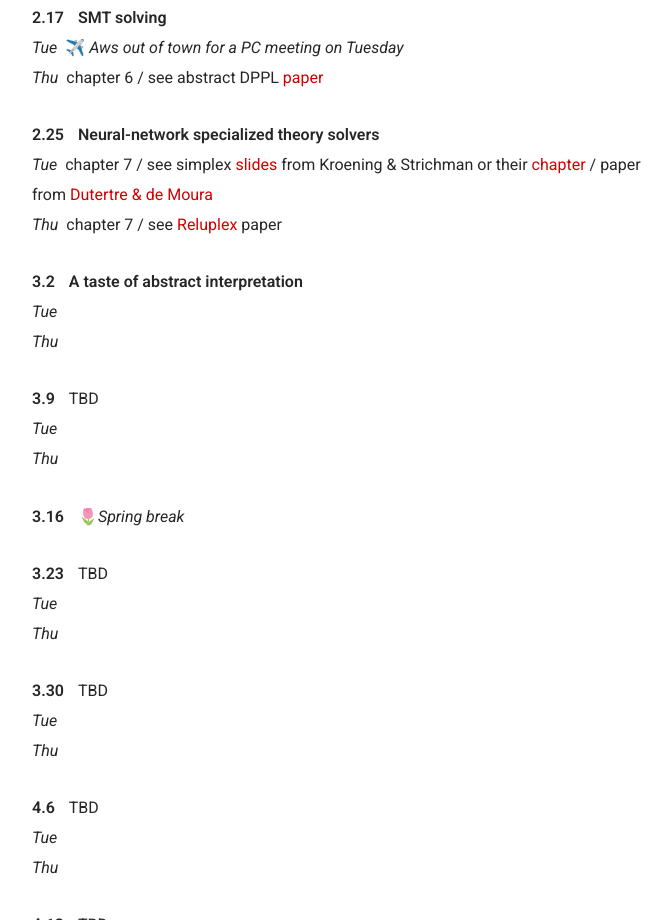
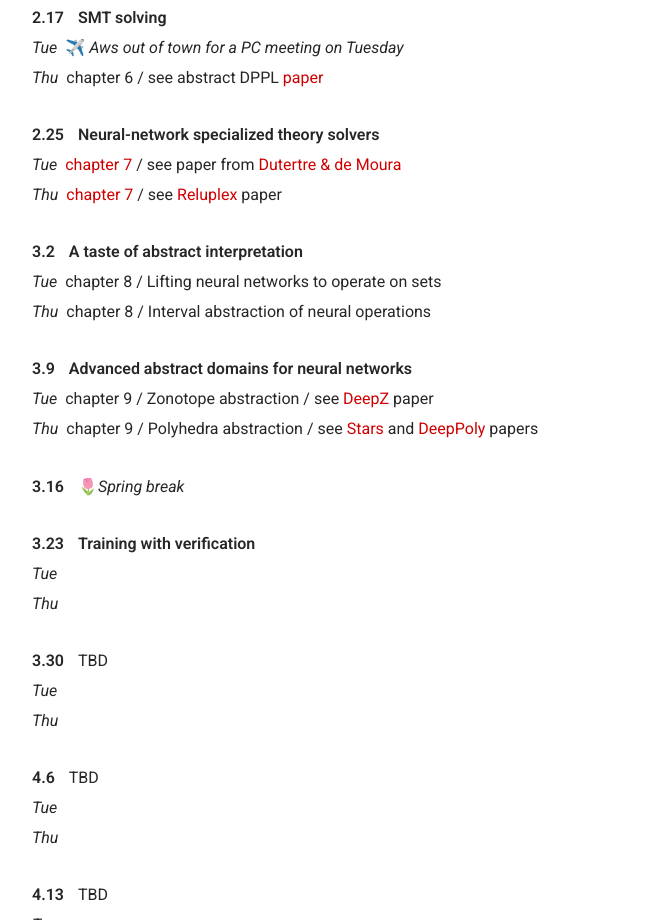
Before and after one commit to verifieddeeplearning/verifieddeeplearning.github.io, a plain HTML site: page course/index.html in a window 1280 px wide. Shown: the part 945-1865 px from the top of the page, without its empty margins (293-965 px from the left). Drawn offline with nearby package versions, Linux system fonts and the light colour scheme.

Commit message:
added march 9 links

```diff
--- a/course/index.html
+++ b/course/index.html
@@ -115,27 +115,27 @@ height="0" width="0" style="display:none;visibility:hidden"></iframe></noscript>
     <p>
     <par>2.25 </par> <b>Neural-network specialized theory solvers</b>
     <br>
-    <i>Tue</i>&nbsp; chapter 7 / see simplex <a href="http://www.decision-procedures.org/slides/linear-simplex.ppt">slides</a> from Kroening & Strichman or their <a href="https://link.springer.com/chapter/10.1007/978-3-662-50497-0_5">chapter</a> /  paper from <a href="http://dx.doi.org/10.1007/11817963_11">Dutertre & de Moura</a>
+    <i>Tue</i>&nbsp; <a href="../ch7.pdf">chapter 7</a> /  see paper from <a href="http://dx.doi.org/10.1007/11817963_11">Dutertre & de Moura</a>
     <br>
-    <i>Thu</i>&nbsp; chapter 7 / see <a href="https://arxiv.org/abs/1702.01135">Reluplex</a> paper
+    <i>Thu</i>&nbsp; <a href="../ch7.pdf">chapter 7</a> / see <a href="https://arxiv.org/abs/1702.01135">Reluplex</a> paper
     </p>
 
 
     <p>
     <par>3.2 </par> <b>A taste of abstract interpretation</b>
     <br>
-    <i>Tue</i>&nbsp;
+    <i>Tue</i>&nbsp; chapter 8 / Lifting neural networks to operate on sets
     <br>
-    <i>Thu</i>&nbsp;
+    <i>Thu</i>&nbsp; chapter 8 / Interval abstraction of neural operations
     <br>
 
 
     <p>
-    <par>3.9 </par> TBD
+    <par>3.9 </par> <b>Advanced abstract domains for neural networks</b>
     <br>
-    <i>Tue</i>&nbsp;
+    <i>Tue</i>&nbsp; chapter 9 / Zonotope abstraction / see  <a href="https://files.sri.inf.ethz.ch/website/papers/DeepZ.pdf">DeepZ</a> paper
     <br>
-    <i>Thu</i>&nbsp;
+    <i>Thu</i>&nbsp; chapter 9 / Polyhedra abstraction / see <a href="http://www.taylortjohnson.com/research/tran2019fm.pdf">Stars</a> and <a href="https://www.sri.inf.ethz.ch/publications/singh2019domain">DeepPoly</a> papers
     <br>
 
     </p>
@@ -145,7 +145,7 @@ height="0" width="0" style="display:none;visibility:hidden"></iframe></noscript>
     </p>
 
     <p>
-    <par>3.23 </par> TBD
+    <par>3.23 </par> <b>Training with verification</b>
     <br>
     <i>Tue</i>&nbsp;
     <br>
```
